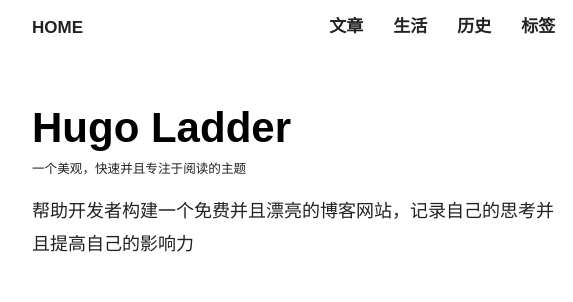
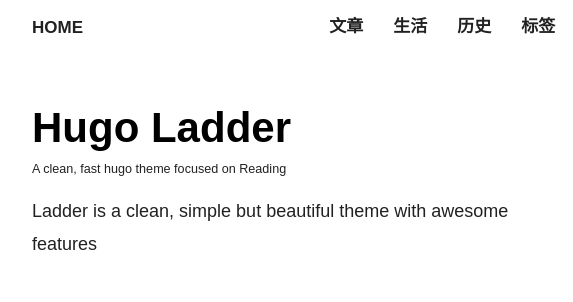
Before and after one commit to IceYim/IceYim.github.io, a plain HTML site: page index.html in a window 1280 px wide. Shown: the top 302 px of the page, 228-801 px from the left. Drawn offline with Linux system fonts and the light colour scheme; some packages are replaced by stand-ins of ours; a script that the page names is missing; a small style sheet from the web is missing.

Commit message:
deploy: iceyim/iceyim-blog@e3308cf25380c477a72c965f17c5853d6f4c7bef

```diff
--- a/index.html
+++ b/index.html
@@ -127,8 +127,8 @@
     <div class="info">
         <div class="intro">
             <h1>Hugo Ladder</h1>
-            <small>一个美观，快速并且专注于阅读的主题</small>
-            <p>帮助开发者构建一个免费并且漂亮的博客网站，记录自己的思考并且提高自己的影响力</p>
+            <small>A clean, fast hugo theme focused on Reading</small>
+            <p>Ladder is a clean, simple but beautiful theme with awesome features</p>
         </div>
 
 
```
